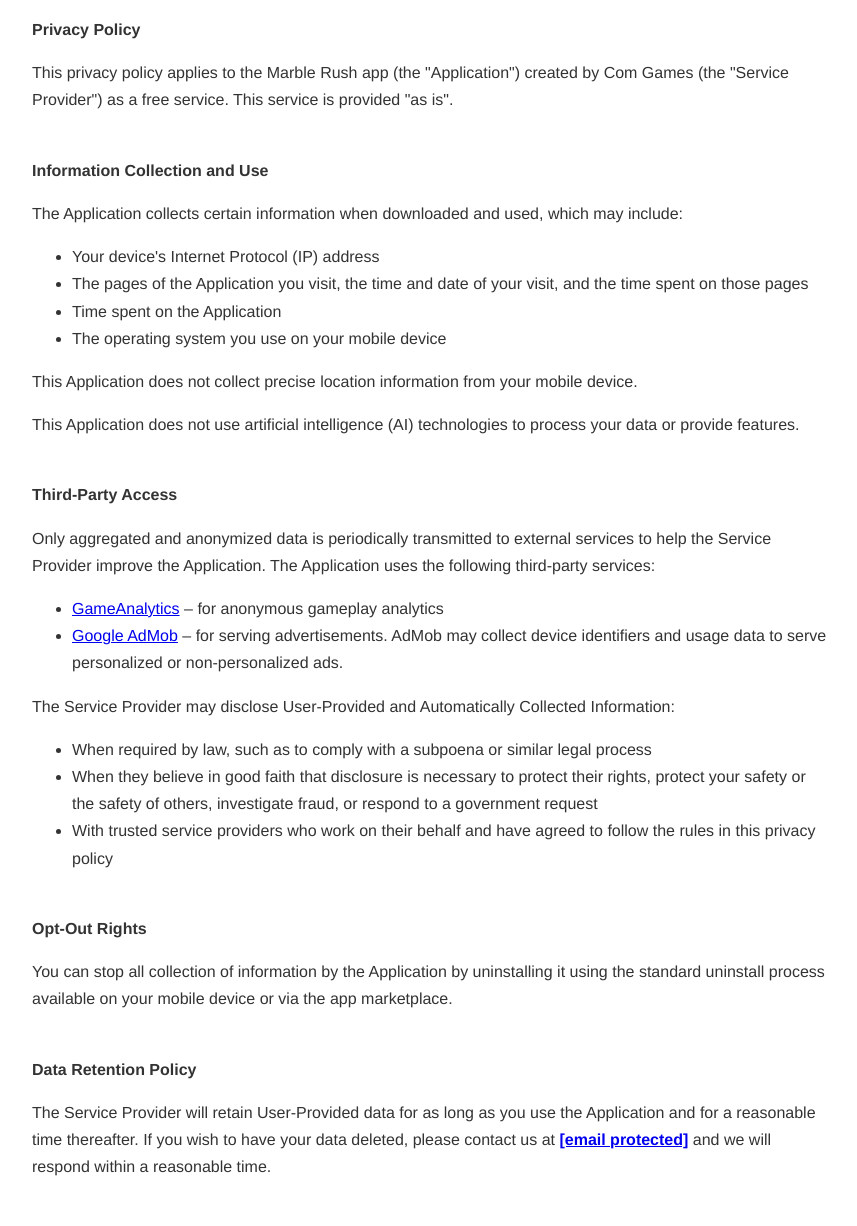
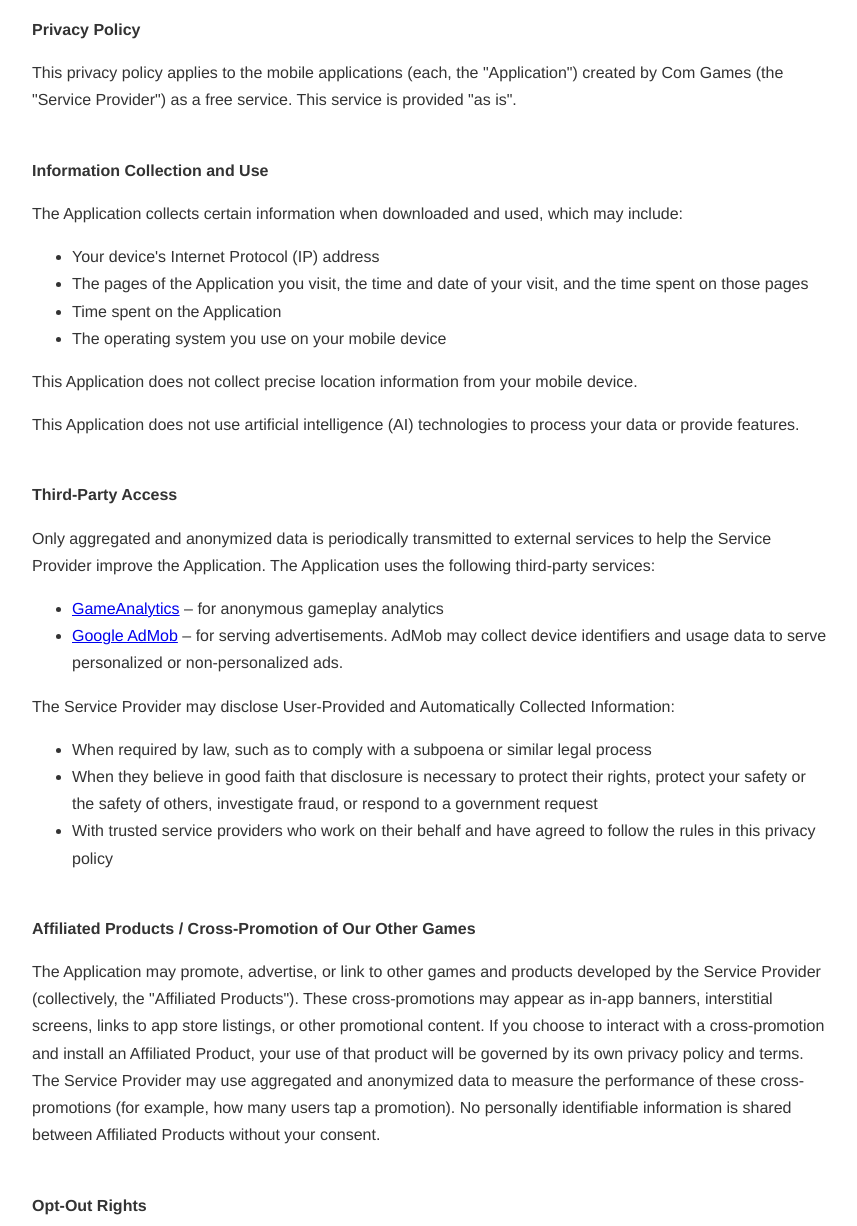
Before and after one commit to AtarixBaran/privacy-policy, a plain HTML site: page index.html in a window 1280 px wide. Shown: the top 1226 px of the page, without its empty margins (208-1065 px from the left). Drawn offline with Linux system fonts and the light colour scheme.

Commit message:
Generalize privacy policy across all games and add cross-promotion clause
Removes Marble Rush-specific wording so the policy covers all Com Games
titles, and adds an "Affiliated Products / Cross-Promotion" section to
disclose in-app promotion of our other games.

Co-Authored-By: Claude Opus 4.7 (1M context) <noreply@anthropic.com>

```diff
--- a/index.html
+++ b/index.html
@@ -3,7 +3,7 @@
 <head>
   <meta charset='utf-8'>
   <meta name='viewport' content='width=device-width'>
-  <title>Privacy Policy – Marble Rush</title>
+  <title>Privacy Policy</title>
   <style>
     body { font-family: 'Helvetica Neue', Helvetica, Arial, sans-serif; padding: 1em; max-width: 800px; margin: auto; line-height: 1.7; color: #333; }
   </style>
@@ -12,7 +12,7 @@
 
 <strong>Privacy Policy</strong>
 
-<p>This privacy policy applies to the Marble Rush app (the "Application") created by Com Games (the "Service Provider") as a free service. This service is provided "as is".</p>
+<p>This privacy policy applies to the mobile applications (each, the "Application") created by Com Games (the "Service Provider") as a free service. This service is provided "as is".</p>
 
 <br><strong>Information Collection and Use</strong>
 
@@ -43,6 +43,10 @@
   <li>With trusted service providers who work on their behalf and have agreed to follow the rules in this privacy policy</li>
 </ul>
 
+<br><strong>Affiliated Products / Cross-Promotion of Our Other Games</strong>
+
+<p>The Application may promote, advertise, or link to other games and products developed by the Service Provider (collectively, the "Affiliated Products"). These cross-promotions may appear as in-app banners, interstitial screens, links to app store listings, or other promotional content. If you choose to interact with a cross-promotion and install an Affiliated Product, your use of that product will be governed by its own privacy policy and terms. The Service Provider may use aggregated and anonymized data to measure the performance of these cross-promotions (for example, how many users tap a promotion). No personally identifiable information is shared between Affiliated Products without your consent.</p>
+
 <br><strong>Opt-Out Rights</strong>
 
 <p>You can stop all collection of information by the Application by uninstalling it using the standard uninstall process available on your mobile device or via the app marketplace.</p>
@@ -67,4 +71,7 @@
 
 <br><strong>Your Consent</strong>
 
-<p>By using the Application, you consent to the processing of your information as described in this Priv
+<p>By using the Application, you consent to the processing of your information as described in this Privacy Policy.</p>
+
+</body>
+</html>
```
